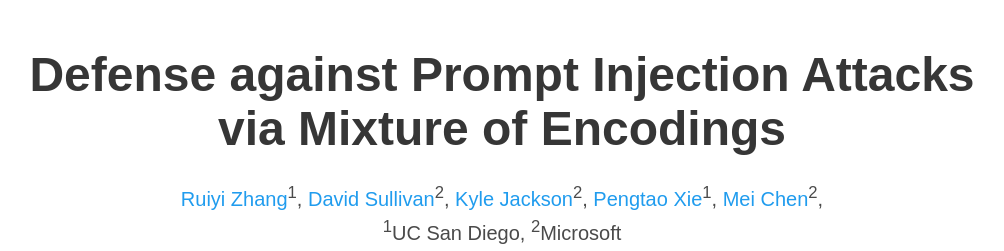
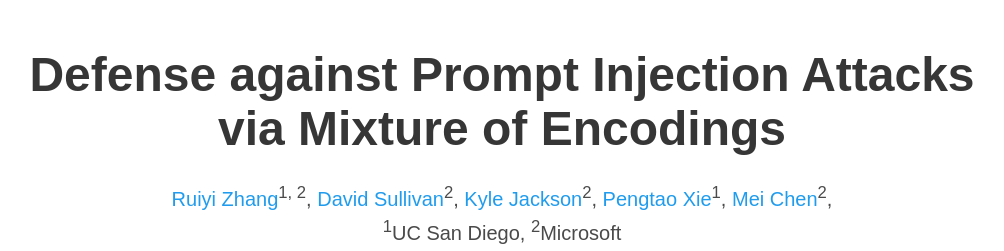
Before and after one commit to roar-ai/moement, a plain HTML site: page index.html in a window 1280 px wide. Shown: the top 251 px of the page, without its empty margins (138-1142 px from the left). Drawn offline with nearby package versions, Linux system fonts and the light colour scheme; some icons are missing; a web font is replaced by a local one.

Commit message:
Update index.html

```diff
--- a/index.html
+++ b/index.html
@@ -81,7 +81,7 @@
             <div class="is-size-5 publication-authors">
               <!-- Paper authors -->
               <span class="author-block">
-                <a href="https://scholar.google.com/citations?user=D7EXgU0AAAAJ&hl=en" target="_blank">Ruiyi Zhang</a><sup>1</sup>,</span>
+                <a href="https://scholar.google.com/citations?user=D7EXgU0AAAAJ&hl=en" target="_blank">Ruiyi Zhang</a><sup>1, 2</sup>,</span>
                 <span class="author-block">
                   <a href="https://www.linkedin.com/in/davesullivan41" target="_blank">David Sullivan</a><sup>2</sup>,</span>
                   <span class="author-block">
```
